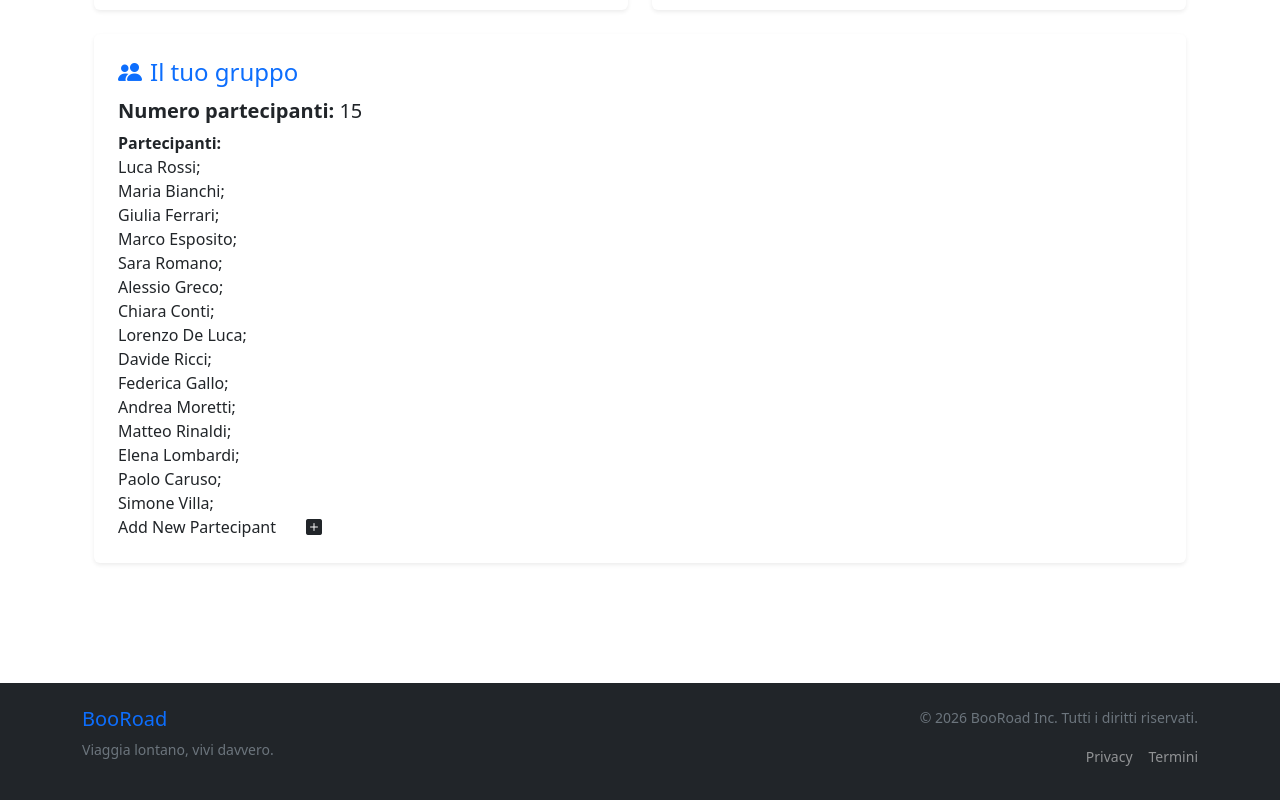
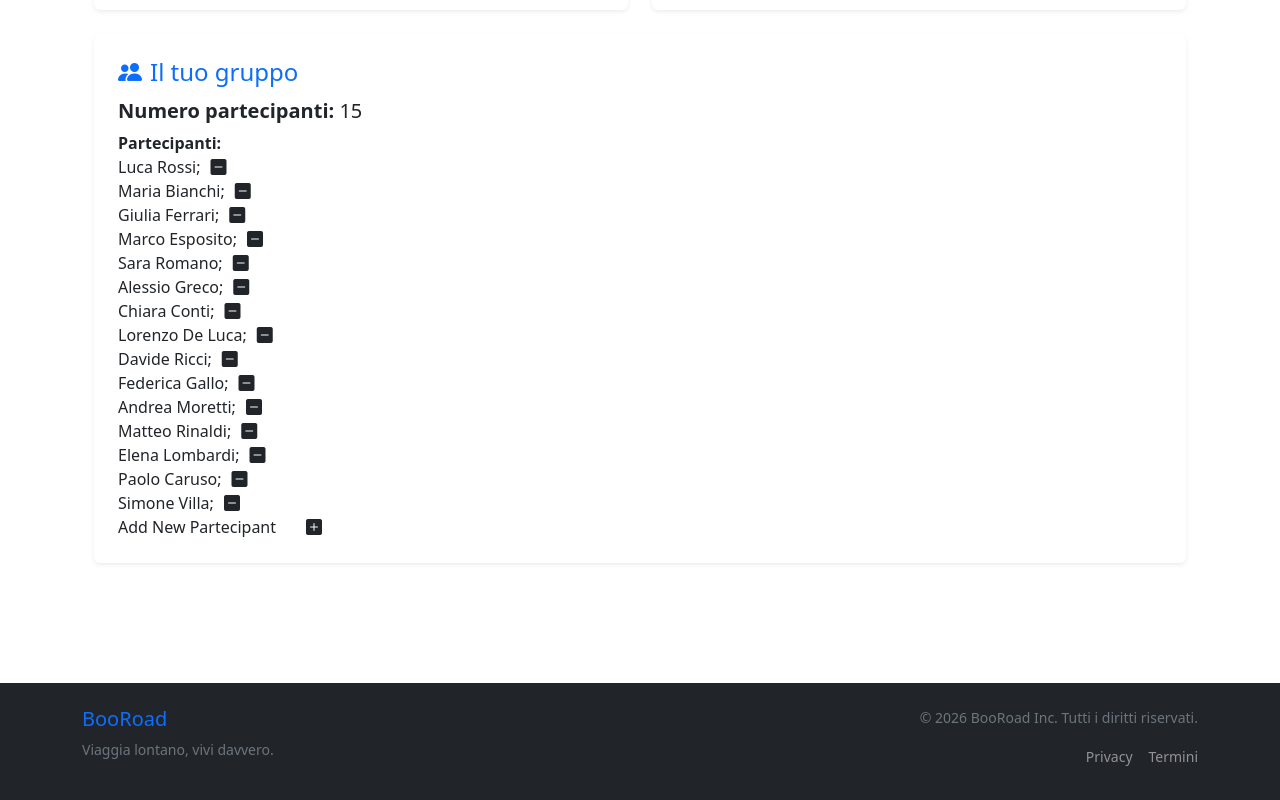
Before and after one commit to MhZ9191/soft-skill-project, a React (Vite) app: page /traveldetail/1 in a window 1280 px wide. Shown: the part 767-1567 px from the top of the page. Built offline with nearby package versions, Linux system fonts and the light colour scheme.

Commit message:
Add remove traveler

```diff
--- a/src/App.css
+++ b/src/App.css
@@ -67,3 +67,8 @@
 .spec-span {
   display: block;
 }
+
+.link-info-test {
+  display: flex;
+  gap: 10px;
+}
--- a/src/components/AddPartecipant.jsx
+++ b/src/components/AddPartecipant.jsx
@@ -75,6 +75,7 @@ export default function Addpartecipant({ idTravel }) {
               name="nome"
               value={user.nome}
               onChange={handleUser}
+              required
             />
             <label htmlFor="cognome">Cognome</label>
             <input
@@ -83,6 +84,7 @@ export default function Addpartecipant({ idTravel }) {
               name="cognome"
               value={user.cognome}
               onChange={handleUser}
+              required
             />
             <label htmlFor="codice_fiscale">Codice Fiscale</label>
             <input
@@ -91,6 +93,7 @@ export default function Addpartecipant({ idTravel }) {
               name="codice_fiscale"
               value={user.codice_fiscale}
               onChange={handleUser}
+              required
             />
             <label htmlFor="telefono">Telefono</label>
             <input
@@ -99,6 +102,7 @@ export default function Addpartecipant({ idTravel }) {
               name="telefono"
               value={user.telefono}
               onChange={handleUser}
+              required
             />
             <label htmlFor="mail">Mail</label>
             <input
@@ -107,6 +111,7 @@ export default function Addpartecipant({ idTravel }) {
               name="mail"
               value={user.mail}
               onChange={handleUser}
+              required
             />
             <button>send</button>
           </form>
--- a/src/pages/TravelDetailPage.jsx
+++ b/src/pages/TravelDetailPage.jsx
@@ -1,12 +1,11 @@
 // Imports
 import { useNavigate, useParams } from "react-router";
 import { Link } from "react-router";
-import { travels, travelers } from "../data/data";
 import Addpartecipant from "../components/AddPartecipant";
 import { useNewTrav } from "../contexts/newtravelerContext";
 import { useState } from "react";
 export default function TravelDetailPage() {
-  const { viaggi, viaggiatori, setSpecifyTravel, specifyTravel } = useNewTrav();
+  const { viaggi, viaggiatori, setViaggi } = useNewTrav();
 
   // Funzione per formattare la data in stile italiano
   const navigate = useNavigate();
@@ -26,6 +25,20 @@ export default function TravelDetailPage() {
   const handlePage = (nome) => {
     const idUser = unifyName.find((el) => el.unify === nome);
     navigate("/traveler/" + idUser.id);
+  };
+
+  const removeUser = (currentUser) => {
+    setViaggi(
+      viaggi.map((el) => {
+        if (el.id === travelDetail.id) {
+          return {
+            ...el,
+            travelers: el.travelers.filter((ele) => ele !== currentUser),
+          };
+        }
+        return el;
+      }),
+    );
   };
 
   return (
@@ -115,12 +128,14 @@ export default function TravelDetailPage() {
             <b>Partecipanti:</b>{" "}
             {travelDetail.travelers.map((el, i) => {
               return (
-                <div
-                  className="link-detail"
-                  key={i}
-                  onClick={() => handlePage(el)}
-                >
-                  {el};
+                <div key={i} className="link-info-test">
+                  <span className="link-detail" onClick={() => handlePage(el)}>
+                    {el};
+                  </span>
+                  <div
+                    className="bi bi-dash-square-fill"
+                    onClick={() => removeUser(el)}
+                  ></div>
                 </div>
               );
             })}
```
